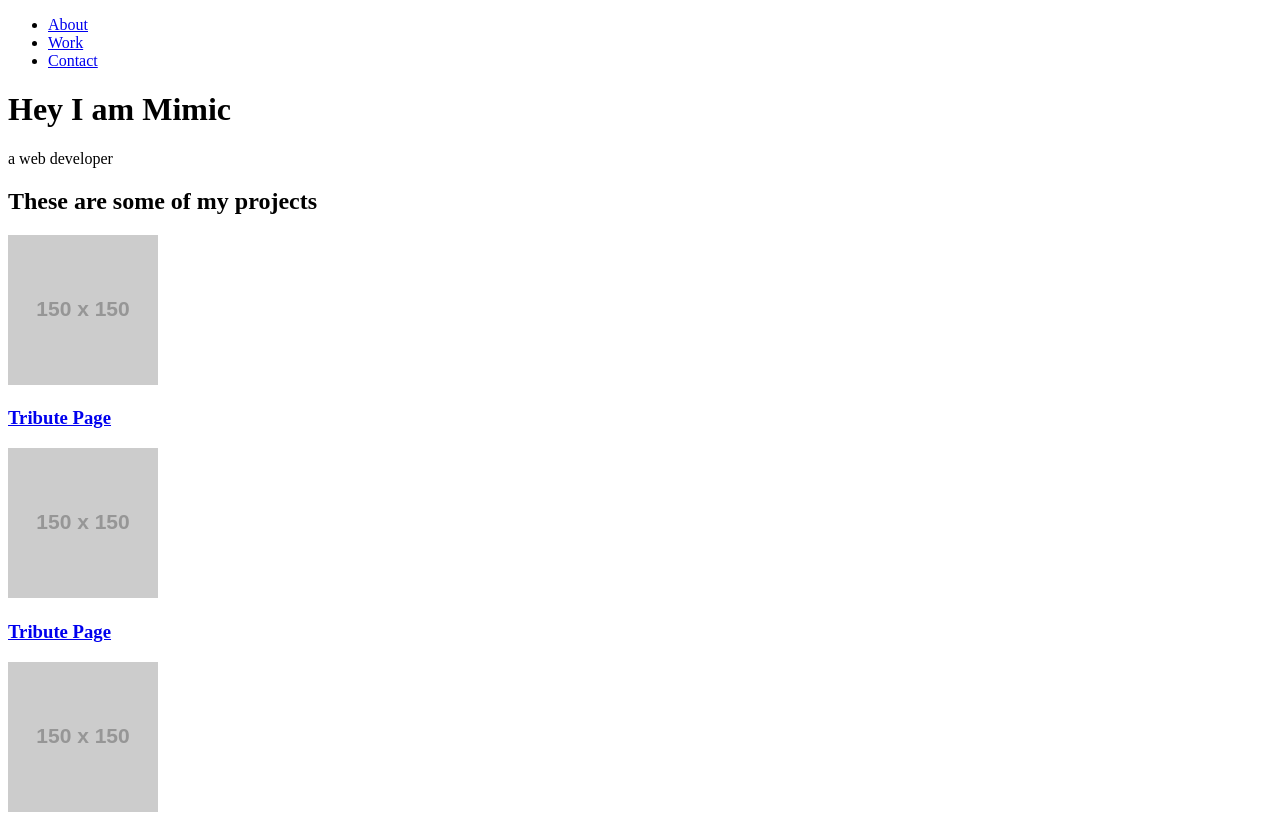
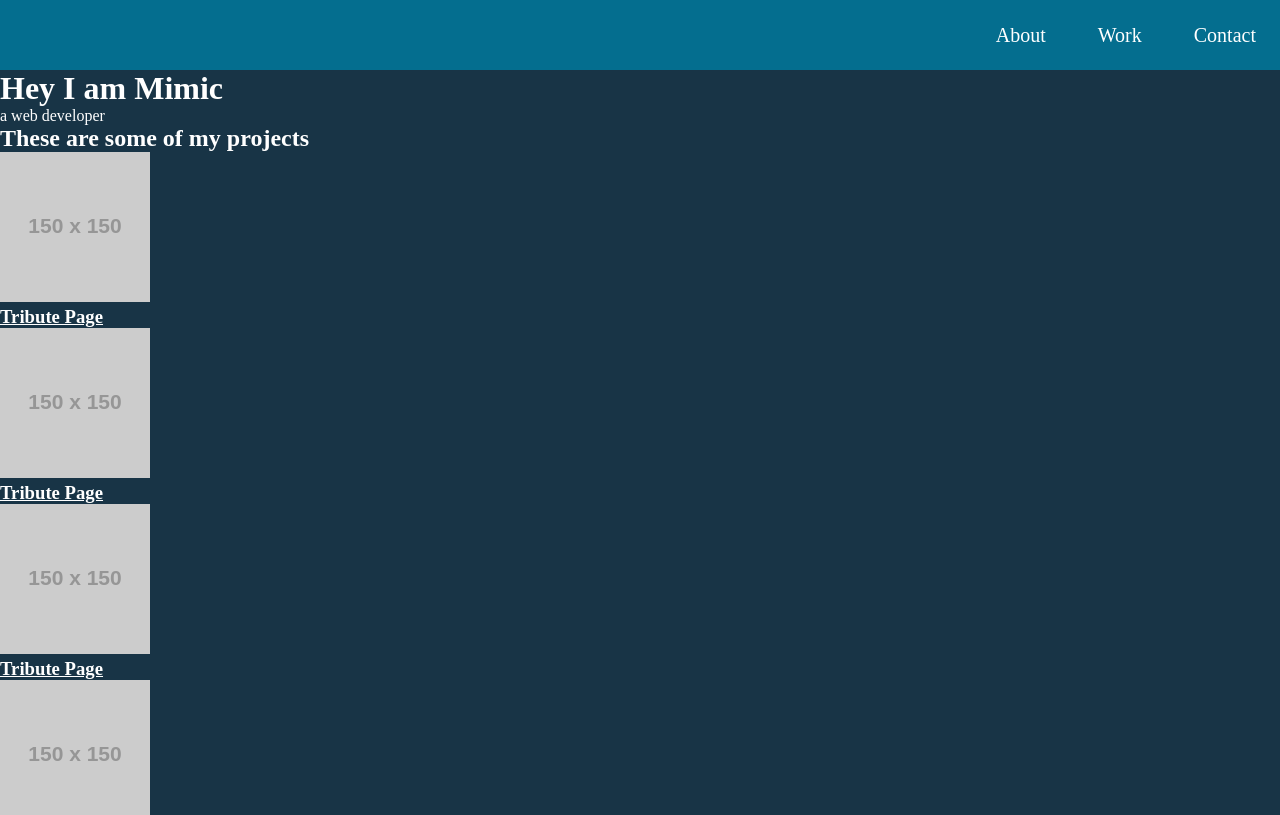
Before and after one commit to feber84/PersonalPortfolio, a plain HTML site: page index.html in a window 1280 px wide. Shown: the top 815 px of the page. Drawn offline with Linux system fonts and the light colour scheme; placeholder pictures from the web are drawn by us.

Commit message:
Aply CSS for Nav

```diff
--- a/index.html
+++ b/index.html
@@ -4,6 +4,7 @@
   <meta charset="UTF-8">
   <meta name="viewport" content="width=device-width, initial-scale=1.0">
   <title>Personal Portfolio</title>
+  <link rel="stylesheet" href="./style.css">
 </head>
 <body>
   <header>
@@ -79,7 +80,7 @@
   </main>
 
   <footer>
-    <div id="notes"></div>
+    <div id="notes">** This is just a fake portfolio. All the projects and contacts</div>
     <div id="copyright">&copy; Created for Fullstack Webdeveloper Bootcamp</div>
 
   </footer>
--- /dev/null
+++ b/style.css
@@ -0,0 +1,33 @@
+* {
+  margin: 0;
+  padding: 0;
+  box-sizing: border-box;
+}
+body {
+  background-color: #183446;
+  color: white;
+}
+a {
+  color: #ffffff;
+}
+nav {
+  background-color: #046e8f;
+  height: 70px;
+  position: relative;
+}
+nav ul {
+  position: absolute;
+  right: 0;
+}
+nav li {
+  display: inline-block;
+}
+nav a {
+  padding: 24px;
+  display: block;
+  text-decoration: none;
+  font-size: 20px;
+}
+nav a:hover {
+  background-color: #0090c1;
+}
```
